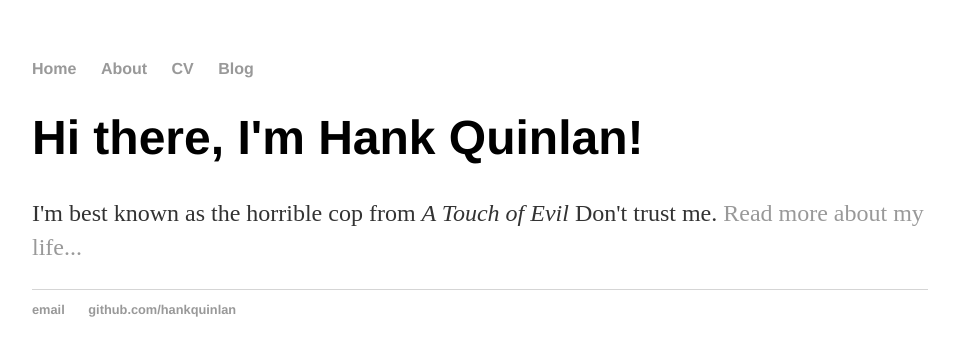
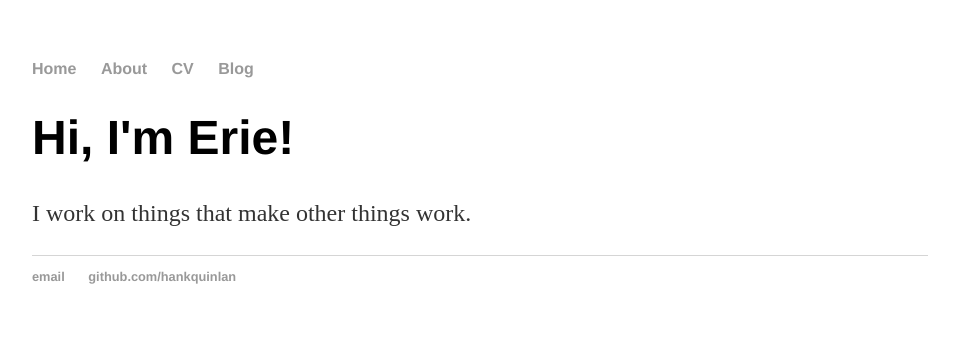
Before and after one commit to ErieMeyer/eriemeyer.github.io, a Jekyll site: the page built from index.html, in a window 1280 px wide. Shown: the top 356 px of the page, without its empty margins (160-1119 px from the left). Built offline with Jekyll 4.4.1, drawn with Linux system fonts in a browser that asks for light colours.

Commit message:
Update index.html

```diff
--- a/index.html
+++ b/index.html
@@ -1,8 +1,8 @@
 ---
 layout: default
-title: Hank Quinlan, Horrible Cop
+title: Erie Meyer
 ---
 <div class="blurb">
-	<h1>Hi there, I'm Hank Quinlan!</h1>
-	<p>I'm best known as the horrible cop from <em>A Touch of Evil</em> Don't trust me. <a href="/about">Read more about my life...</a></p>
+	<h1>Hi, I'm Erie!</h1>
+	<p>I work on things that make other things work.</a></p>
 </div><!-- /.blurb -->
```
